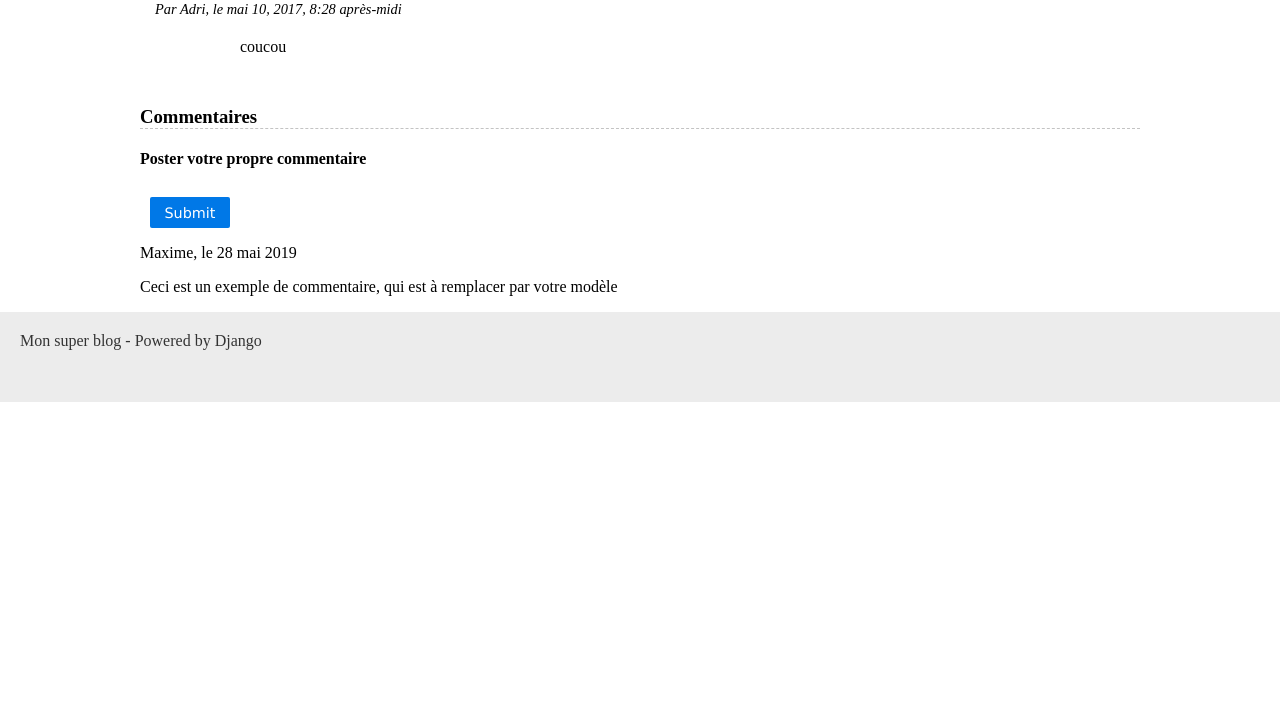
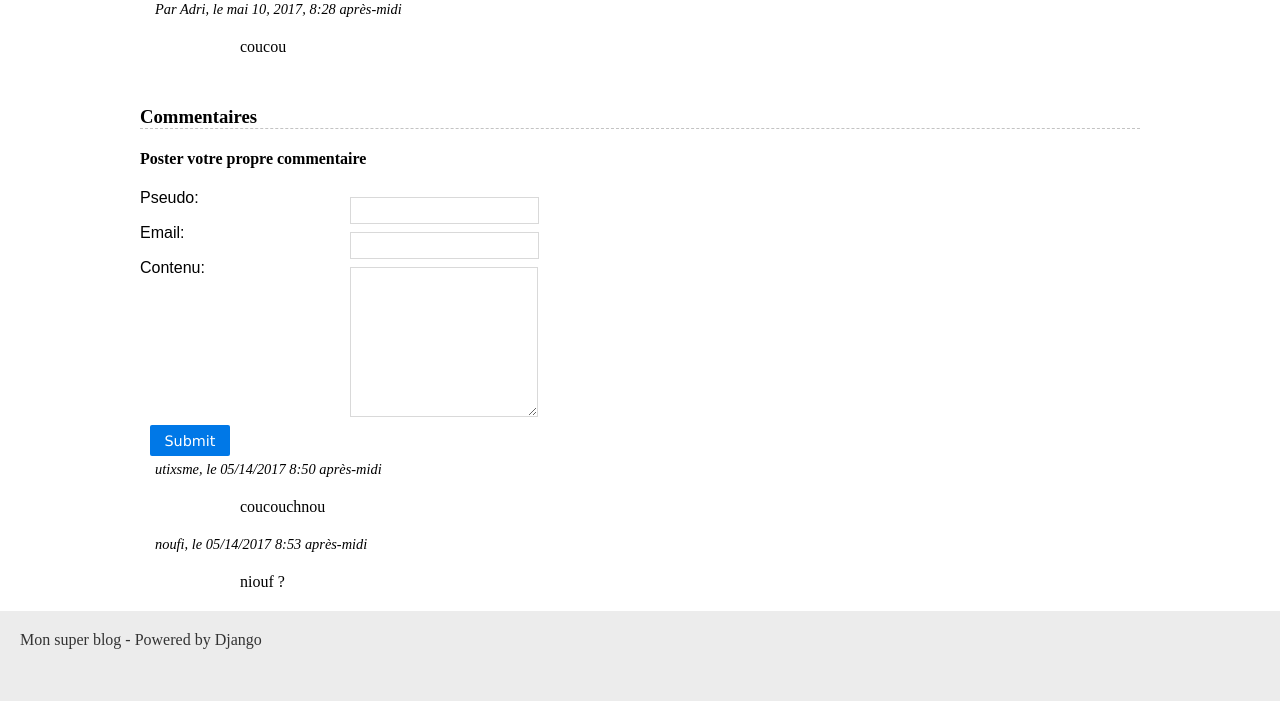
Before and after one commit to advinay/djangoocr, a Django app: a page that uses blog/templates/blog/lire_article.html in a window 1280 px wide. Shown: the part 146-847 px from the top of the page. Before the commit the page ends 548 px from the top, so only its background shows below. Run offline with Django 3.2, Linux system fonts and the light colour scheme; data comes from the database, SQL or seed files in the repository; both versions use the stored data as it was after the commit.

Commit message:
last update

```diff
--- a/blog/forms.py
+++ b/blog/forms.py
@@ -1 +1,6 @@
 from django import forms
+
+class CommentateurForm(forms.Form):
+    pseudo = forms.CharField(label='pseudo', max_length=100,required=True)
+    commentateur_email=forms.EmailField(label='email',max_length=254,required=True)
+    contenu_commentaire=forms.CharField(widget=forms.Textarea)
--- a/blog/models.py
+++ b/blog/models.py
@@ -36,6 +36,8 @@ class Comment(models.Model):
     is_visible = models.BooleanField(verbose_name="Commentaire visible ?",
                                      default=True)
     contenu = models.TextField(null=True)
+    date = models.DateTimeField(verbose_name="Date de commentaire",
+                                auto_now_add=False, auto_now=True)
 
     def __str__(self):
 
--- a/blog/templates/blog/lire_article.html
+++ b/blog/templates/blog/lire_article.html
@@ -18,21 +18,50 @@
 	<h3 class="titre-comments">Commentaires</h3>
 
 	<h4>Poster votre propre commentaire</h4>
+
   <form method="post" action="" class="pure-form">
+    {% csrf_token %}
 
     <!-- A vous de remplir le formulaire également -->
+
+    <p><label for="pseudo">Pseudo: </label>
+    <input id="pseudo" type="text" name="pseudo" value="">
+    </p>
+
+    <p><label for="email">Email: </label>
+    <input id="email" type="text" name="commentateur_email" value="">
+    </p>
+
+
+
+    <p><label for="contenu_commentaire">Contenu: </label>
+    <textarea id="contenu_commentaire" rows=10 name="contenu_commentaire" value=""></textarea>
+    </p>
 
     <p style="text-align:center">
       <input class="pure-button pure-button-primary" type="submit" />
     </p>
   </form>
 
+
   <div class="clear"></div>
 
+  <div class="clear"></div>
 
-	<div class="commentaire">
-		<p>Maxime, le 28 mai 2019</p>
-		<p>Ceci est un exemple de commentaire, qui est à remplacer par votre modèle</p>
+    {%for comment in lastcomments%}
+
+
+    <p class="infos-article">{{comment.pseudo}}, le {{ comment.date|date:'SHORT_DATETIME_FORMAT' }}</p>
+
+      <div class="contenu-article">
+      {{ comment.contenu|safe }}
       </div>
 
+    {%endfor%}
+
+
+
+
+
+
 {% endblock %}
--- a/blog/views.py
+++ b/blog/views.py
@@ -1,7 +1,9 @@
 from django.shortcuts import render, get_object_or_404
 
-from .models import Article, Categorie
+from .models import Article, Categorie, Comment
+from .forms import CommentateurForm
 
+from django.template import RequestContext
 
 def accueil(request):
     """
@@ -11,7 +13,6 @@ def accueil(request):
     le moment.
     """
     articles = Article.objects.filter(is_visible=True).order_by('-date')[:4]
-    comments = Comment.objects.filter(is_visible=True)
 
     return render(request, 'blog/accueil.html', {'articles': articles})
 
@@ -23,4 +24,22 @@ def lire_article(request, slug):
     """
     article = get_object_or_404(Article, slug=slug)
 
-    return render(request, 'blog/lire_article.html', {'article': article})
+    lastcomments=Comment.objects.filter(article=article)[:3]
+
+    #lastcomment=queryset[0]
+
+    if request.method == 'POST':
+        # create a form instance and populate it with data from the request:
+        form = CommentateurForm(request.POST)
+        # check whether it's valid:
+        #if form.is_valid():
+        #     # process the data in form.cleaned_data as required
+        #     # ...
+        #     # redirect to a new URL:
+        #     return HttpResponseRedirect(slug)
+
+    # if a GET (or any other method) we'll create a blank form
+    else:
+        form = CommentateurForm()
+
+    return render(request, 'blog/lire_article.html',{'article': article,'lastcomments':lastcomments,'form':form})
```
Also changed, not shown: blog/migrations/0004_auto_20170514_1750.py (added), blog/migrations/0005_comment_date.py (added), db.sqlite3. Lines whose indentation alone changed are shown as unchanged.
